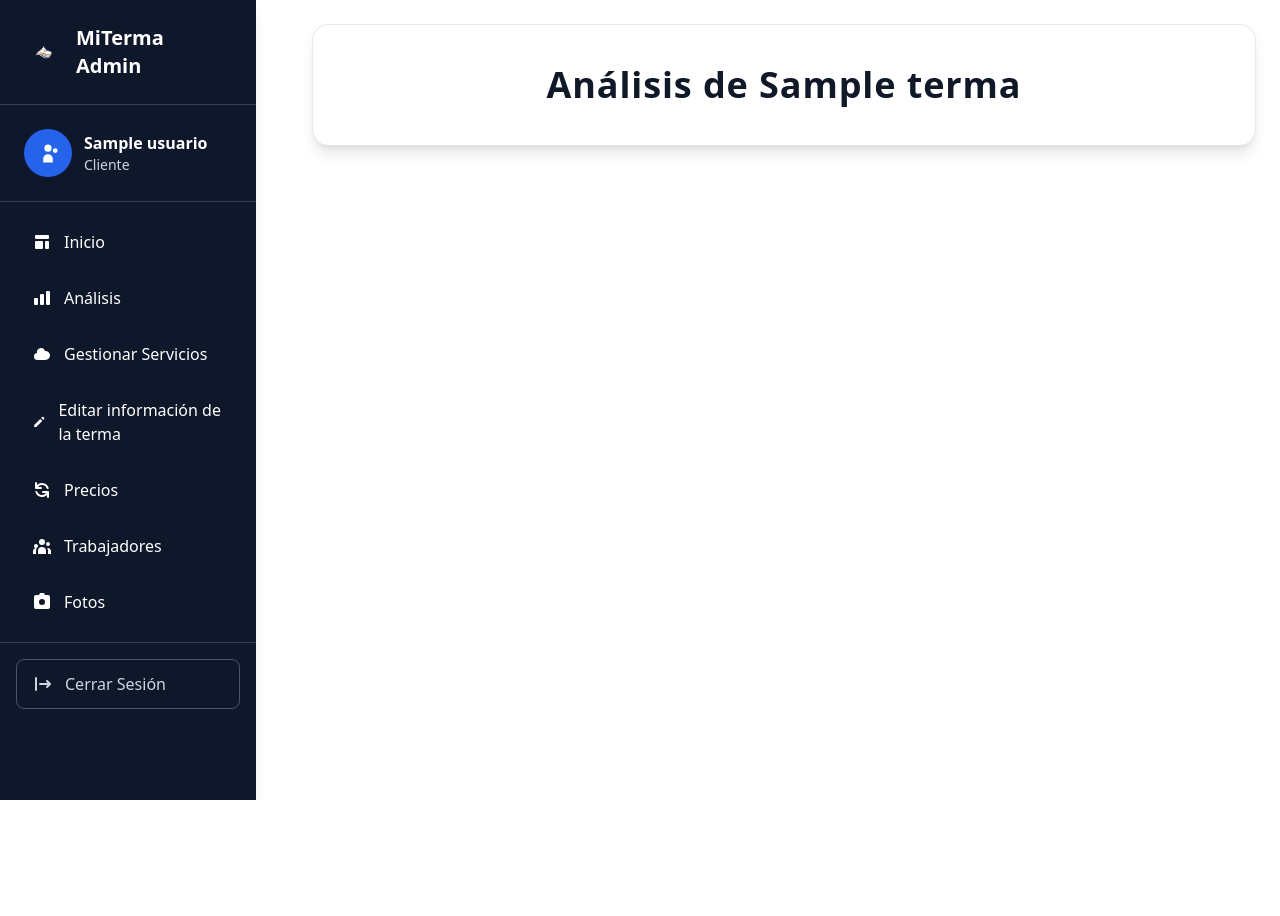
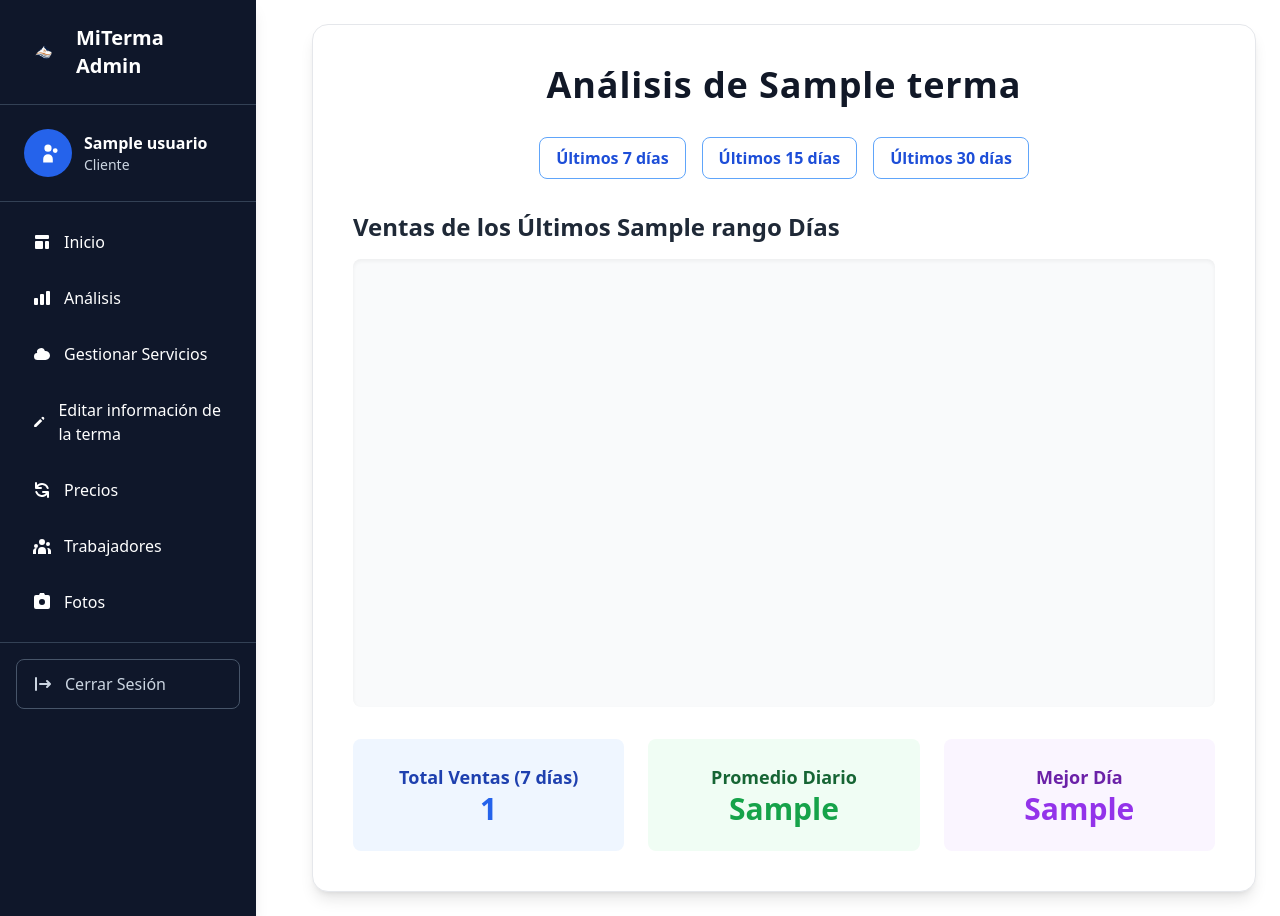
Before and after one commit to NataliaTworowski/MITERMA2, a Django app: template usuarios/templates/administrador_termas/analisis_terma.html in a window 1280 px wide. Before the commit the page ends 800 px from the top, so only its background shows below. Run offline with Django 5.2, Linux system fonts and the light colour scheme; data comes from the database, SQL or seed files in the repository; tables that the repository leaves empty hold one stand-in row (values such as "Sample post"); the template is opened without the code that fills it: values that come from a table or form of the project are taken from there, most other values are stand-ins (such as "Sample title", 1, 10 or a date in 2020); a map, chart or similar area stays blank; some libraries are stand-ins or nearby versions.

Commit message:
grafico de ventas

```diff
--- /dev/null
+++ b/usuarios/static/usuarios/js/analisis_charts.js
@@ -0,0 +1,194 @@
+/**
+ * Gráfico de análisis de ventas para administradores de termas
+ */
+
+function crearGraficoVentas(fechas, ventasPorDia, nombreTerma) {
+    const ctx = document.getElementById('ventasChart').getContext('2d');
+
+    const ventasChart = new Chart(ctx, {
+        type: 'bar',
+        data: {
+            labels: fechas,
+            datasets: [{
+                label: 'Ventas por Día',
+                data: ventasPorDia,
+                backgroundColor: 'rgba(59, 130, 246, 0.6)',
+                borderColor: 'rgba(59, 130, 246, 1)',
+                borderWidth: 2,
+                borderRadius: 6,
+                borderSkipped: false,
+                hoverBackgroundColor: 'rgba(59, 130, 246, 0.8)',
+                hoverBorderColor: 'rgba(37, 99, 235, 1)',
+            }]
+        },
+        options: {
+            responsive: true,
+            maintainAspectRatio: false,
+            plugins: {
+                legend: {
+                    display: true,
+                    position: 'top',
+                    labels: {
+                        color: '#374151',
+                        font: {
+                            size: 12,
+                            weight: 'bold'
+                        }
+                    }
+                },
+                title: {
+                    display: true,
+                    text: `Ventas Diarias - ${nombreTerma}`,
+                    color: '#1f2937',
+                    font: {
+                        size: 16,
+                        weight: 'bold'
+                    },
+                    padding: 20
+                }
+            },
+            scales: {
+                y: {
+                    beginAtZero: true,
+                    ticks: {
+                        stepSize: 1,
+                        color: '#6b7280',
+                        font: {
+                            size: 11
+                        }
+                    },
+                    title: {
+                        display: true,
+                        text: 'Número de Ventas',
+                        color: '#374151',
+                        font: {
+                            size: 12,
+                            weight: 'bold'
+                        }
+                    },
+                    grid: {
+                        color: 'rgba(107, 114, 128, 0.1)'
+                    }
+                },
+                x: {
+                    title: {
+                        display: true,
+                        text: 'Fecha',
+                        color: '#374151',
+                        font: {
+                            size: 12,
+                            weight: 'bold'
+                        }
+                    },
+                    ticks: {
+                        color: '#6b7280',
+                        font: {
+                            size: 11
+                        }
+                    },
+                    grid: {
+                        display: false
+                    }
+                }
+            },
+            animation: {
+                duration: 1200,
+                easing: 'easeInOutQuart'
+            },
+            interaction: {
+                intersect: false,
+                mode: 'index'
+            }
+        }
+    });
+
+    return ventasChart;
+}
+
+// Función para animar las estadísticas
+function animarEstadisticas() {
+    const estadisticas = document.querySelectorAll('.estadistica-numero');
+
+    estadisticas.forEach((elemento, index) => {
+        const valorFinal = parseInt(elemento.textContent) || parseFloat(elemento.textContent) || 0;
+        let valorActual = 0;
+        const incremento = valorFinal / 50; // 50 pasos de animación
+
+        const intervalo = setInterval(() => {
+            valorActual += incremento;
+            if (valorActual >= valorFinal) {
+                elemento.textContent = valorFinal;
+                clearInterval(intervalo);
+            } else {
+                elemento.textContent = Math.floor(valorActual);
+            }
+        }, 30);
+
+        // Retrasar cada animación
+        setTimeout(() => {
+            clearInterval(intervalo);
+            const newIntervalo = setInterval(() => {
+                valorActual += incremento;
+                if (valorActual >= valorFinal) {
+                    elemento.textContent = valorFinal;
+                    clearInterval(newIntervalo);
+                } else {
+                    elemento.textContent = Math.floor(valorActual);
+                }
+            }, 30);
+        }, index * 200);
+    });
+}
+
+// Función para crear gráfico de líneas (opcional)
+function crearGraficoLineas(fechas, ventasPorDia, nombreTerma) {
+    const ctx = document.getElementById('ventasChart').getContext('2d');
+
+    return new Chart(ctx, {
+        type: 'line',
+        data: {
+            labels: fechas,
+            datasets: [{
+                label: 'Tendencia de Ventas',
+                data: ventasPorDia,
+                borderColor: 'rgba(34, 197, 94, 1)',
+                backgroundColor: 'rgba(34, 197, 94, 0.1)',
+                borderWidth: 3,
+                fill: true,
+                tension: 0.4,
+                pointBackgroundColor: 'rgba(34, 197, 94, 1)',
+                pointBorderColor: '#ffffff',
+                pointBorderWidth: 2,
+                pointRadius: 6,
+                pointHoverRadius: 8,
+            }]
+        },
+        options: {
+            responsive: true,
+            maintainAspectRatio: false,
+            plugins: {
+                title: {
+                    display: true,
+                    text: `Tendencia de Ventas - ${nombreTerma}`,
+                    color: '#1f2937',
+                    font: {
+                        size: 16,
+                        weight: 'bold'
+                    }
+                }
+            },
+            scales: {
+                y: {
+                    beginAtZero: true,
+                    ticks: {
+                        stepSize: 1
+                    }
+                }
+            },
+            animation: {
+                duration: 1500,
+                easing: 'easeInOutCubic'
+            }
+        }
+    });
+}
--- a/usuarios/templates/administrador_termas/analisis_terma.html
+++ b/usuarios/templates/administrador_termas/analisis_terma.html
@@ -4,14 +4,81 @@
 <head>
     <title>{{ title }}</title>
     {% include 'partials/head.html' %}
+    <!-- Chart.js -->
+    <script src="https://cdn.jsdelivr.net/npm/chart.js"></script>
 </head>
 <body class="flex min-h-screen bg-white">
     {% include 'partials/navbar_adm_termas.html' %}
 
     <main class="flex-1 md:ml-10 pl-4 pr-6 py-6">
-        <div class="bg-white rounded-2xl shadow-lg p-10 text-center border border-gray-200">
-            <h1 class="text-4xl font-extrabold text-gray-900 tracking-wide"> Análisis de {{ terma.nombre_terma }} </h1>
+        <div class="bg-white rounded-2xl shadow-lg p-10 border border-gray-200">
+
+            <h1 class="text-4xl font-extrabold text-gray-900 tracking-wide mb-8 text-center">
+                Análisis de {{ terma.nombre_terma }}
+            </h1>
+
+            <!-- Botones de rango de días -->
+            <div class="flex justify-center gap-4 mb-6">
+                <form method="get" id="rangoForm">
+                    <input type="hidden" name="rango" value="7" {% if rango == 7 %}disabled{% endif %}>
+                    <button type="submit" class="px-4 py-2 rounded-lg font-semibold border transition-colors duration-200 {% if rango == 7 %}bg-blue-600 text-white border-blue-700{% else %}bg-white text-blue-700 border-blue-400 hover:bg-blue-50{% endif %}">Últimos 7 días</button>
+                </form>
+                <form method="get" id="rangoForm15">
+                    <input type="hidden" name="rango" value="15" {% if rango == 15 %}disabled{% endif %}>
+                    <button type="submit" class="px-4 py-2 rounded-lg font-semibold border transition-colors duration-200 {% if rango == 15 %}bg-blue-600 text-white border-blue-700{% else %}bg-white text-blue-700 border-blue-400 hover:bg-blue-50{% endif %}">Últimos 15 días</button>
+                </form>
+                <form method="get" id="rangoForm30">
+                    <input type="hidden" name="rango" value="30" {% if rango == 30 %}disabled{% endif %}>
+                    <button type="submit" class="px-4 py-2 rounded-lg font-semibold border transition-colors duration-200 {% if rango == 30 %}bg-blue-600 text-white border-blue-700{% else %}bg-white text-blue-700 border-blue-400 hover:bg-blue-50{% endif %}">Últimos 30 días</button>
+                </form>
+            </div>
+
+            <!-- Gráfico de Ventas por Día -->
+            <div class="mt-8">
+                <h2 class="text-2xl font-bold text-gray-800 mb-4">Ventas de los Últimos {{ rango }} Días</h2>
+                <div class="bg-gray-50 p-6 rounded-lg shadow-inner">
+                    <div style="height: 400px;">
+                        <canvas id="ventasChart"></canvas>
+                    </div>
+                </div>
+            </div>
+
+            <!-- Estadísticas adicionales -->
+            <div class="grid grid-cols-1 md:grid-cols-3 gap-6 mt-8">
+                <div class="bg-blue-50 p-6 rounded-lg text-center transform hover:scale-105 transition-transform duration-200">
+                    <h3 class="text-lg font-semibold text-blue-800">Total Ventas (7 días)</h3>
+                    <p class="text-3xl font-bold text-blue-600 estadistica-numero">{{ total_ventas }}</p>
+                </div>
+                <div class="bg-green-50 p-6 rounded-lg text-center transform hover:scale-105 transition-transform duration-200">
+                    <h3 class="text-lg font-semibold text-green-800">Promedio Diario</h3>
+                    <p class="text-3xl font-bold text-green-600 estadistica-numero">{{ promedio_ventas }}</p>
+                </div>
+                <div class="bg-purple-50 p-6 rounded-lg text-center transform hover:scale-105 transition-transform duration-200">
+                    <h3 class="text-lg font-semibold text-purple-800">Mejor Día</h3>
+                    <p class="text-3xl font-bold text-purple-600 estadistica-numero">{{ mejor_dia }}</p>
+                </div>
+            </div>
         </div>
     </main>
+
+    <!-- Scripts -->
+    <script src="{% static 'usuarios/js/analisis_charts.js' %}"></script>
+    <script>
+        // Datos del gráfico desde Django
+        const fechasData = JSON.parse('{{ fechas_json|escapejs }}');
+        const ventasData = JSON.parse('{{ ventas_por_dia_json|escapejs }}');
+        const nombreTerma = "{{ terma.nombre_terma|escapejs }}";
+
+        // Inicializar cuando el DOM esté listo
+        document.addEventListener('DOMContentLoaded', function() {
+            // Crear el gráfico
+            crearGraficoVentas(fechasData, ventasData, nombreTerma);
+
+            // Animar las estadísticas
+            setTimeout(() => {
+                animarEstadisticas();
+            }, 500);
+        });
+    </script>
 </body>
 </html>
--- a/ventas/models.py
+++ b/ventas/models.py
@@ -16,13 +16,16 @@ class Compra(models.Model):
         ("pagado", "Pagado"),
         ("cancelado", "Cancelado"),
     ]
+
     usuario = models.ForeignKey(Usuario, on_delete=models.CASCADE)
     metodo_pago = models.ForeignKey(MetodoPago, on_delete=models.SET_NULL, null=True, blank=True)
+    terma = models.ForeignKey("termas.Terma", on_delete=models.SET_NULL, null=True, blank=True)
     fecha_compra = models.DateTimeField(auto_now_add=True)
     total = models.DecimalField(max_digits=10, decimal_places=2)
     estado_pago = models.CharField(max_length=20, choices=ESTADO_PAGO)
     mercado_pago_id = models.CharField(max_length=100, null=True, blank=True)
     codigo_confirmacion = models.CharField(max_length=100, null=True, blank=True)
+
 
 
 class CodigoQR(models.Model):
```
Also changed, not shown: usuarios/views.py (+38 -0 lines), ventas/migrations/0002_compra_terma.py (added).
